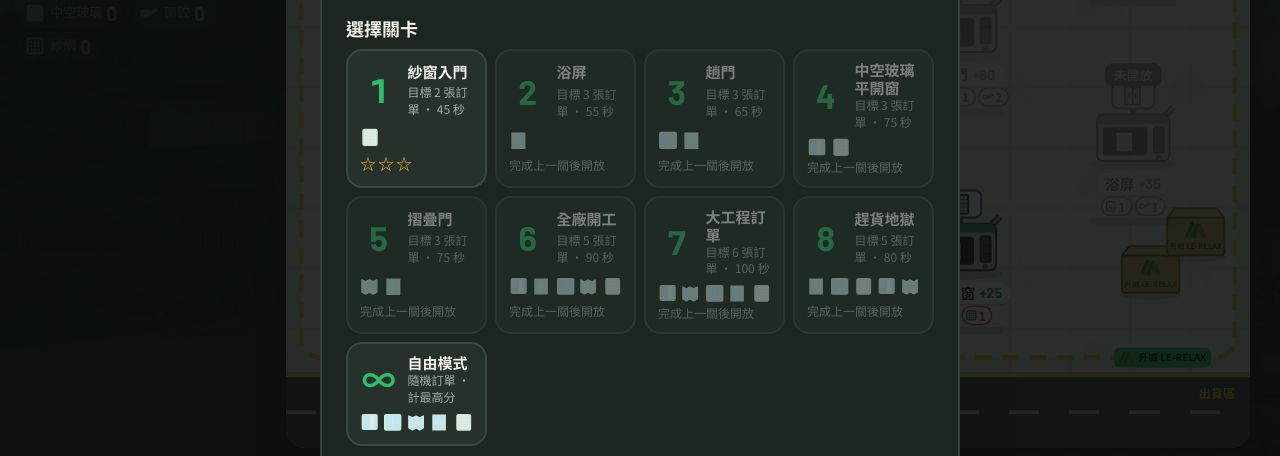
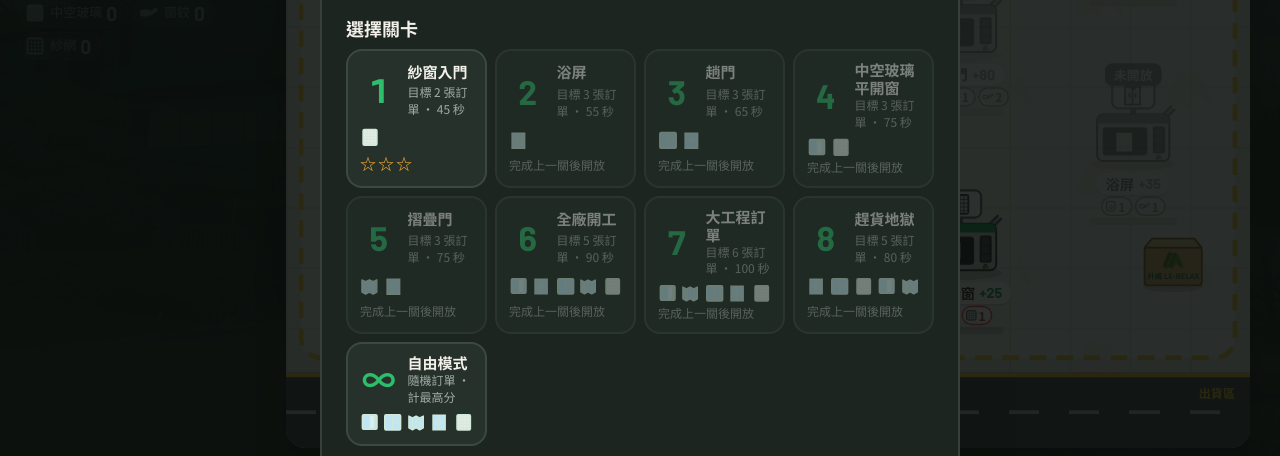
Before and after one commit to cyclondon/FactoryRush, a plain HTML site: page index.html in a window 1280 px wide. Shown: the part 344-800 px from the top of the page. Drawn offline with Linux system fonts and the light colour scheme.

Commit message:
Add files via upload

```diff
--- a/index.html
+++ b/index.html
@@ -295,10 +295,10 @@ function buildFloor() {
     const zones = F.zones.map(([x, y, w, h]) => `<rect x="${x}" y="${y}" width="${w}" height="${h}" rx="26" fill="rgba(255,255,255,.35)" stroke="#f2c230" stroke-width="6" stroke-dasharray="22 14"/>`).join('');
     const ZL = F.zones.map(([x, y, w, h], i) => `<div class="zl" style="left:${x + 30}px;top:${y + h - 15}px">${t('zones')[i]}</div>`).join('');
     const mark = mode === 'L' ? [560, 540, 190] : [500, 715, 110];
-    const boxes = (mode === 'L' ? [[610, 40], [1110, 690], [1170, 640]] : [[30, 728], [44, 812]]).map(([x, y], i) => `<g transform="translate(${x} ${y})"><ellipse cx="38" cy="66" rx="40" ry="7" fill="rgba(60,45,20,.18)"/><rect x="0" y="14" width="76" height="50" rx="4" fill="#d6a868" stroke="#8a6232" stroke-width="2.5"/><path d="M0 14l10-12h56l10 12z" fill="#e6be82" stroke="#8a6232" stroke-width="2.5" stroke-linejoin="round"/><image href="logo.png" x="24" y="19" width="28" height="24"/><text x="38" y="56" text-anchor="middle" font-size="10" font-weight="900" fill="#1f6b3f">升威 LE-RELAX</text></g>`).join('');
+    const boxes = (mode === 'L' ? [[610, 40], [1140, 680]] : [[36, 780]]).map(([x, y], i) => `<g transform="translate(${x} ${y})"><ellipse cx="38" cy="66" rx="40" ry="7" fill="rgba(60,45,20,.18)"/><rect x="0" y="14" width="76" height="50" rx="4" fill="#d6a868" stroke="#8a6232" stroke-width="2.5"/><path d="M0 14l10-12h56l10 12z" fill="#e6be82" stroke="#8a6232" stroke-width="2.5" stroke-linejoin="round"/><image href="logo.png" x="24" y="19" width="28" height="24"/><text x="38" y="56" text-anchor="middle" font-size="10" font-weight="900" fill="#1f6b3f">升威 LE-RELAX</text></g>`).join('');
     const banners = F.zones.filter(z => z[2] > 300).map(([x, y, w, h]) => `<g transform="translate(${x + w - 160} ${y + h - 13})"><rect width="128" height="26" rx="6" fill="#2ebd6b"/><image href="logo.png" x="6" y="4" width="21" height="18"/><text x="32" y="18" font-size="13" font-weight="900" fill="#08140d">升威 LE-RELAX</text></g>`).join('');
     $('floor').style.width = F.w + 'px'; $('floor').style.height = F.h + F.road + 'px'; $('floor').classList.toggle('pt', mode === 'P');
-    $('floor').innerHTML = `<svg class="deco" viewBox="0 0 ${F.w} ${F.h}">${zones}<image href="logo.png" x="${mark[0]}" y="${mark[1]}" width="${mark[2]}" height="${mark[2] * .86}" opacity=".16"/><text x="${mark[0] + mark[2] / 2}" y="${mark[1] + mark[2] * .86 + 34}" text-anchor="middle" font-size="${mark[2] / 6.5}" font-weight="900" fill="#2a6b45" opacity=".22">升威 LE-RELAX</text>${belts}${boxes}${banners}</svg>${ZL}<div class="road" id="road" style="top:${F.h}px;width:${F.w}px;height:${F.road}px"><span class="rl">${t('dispatch')}</span></div>` + S.map(s => `<button class="m idle" id="m-${s.id}" data-id="${s.id}" style="left:${pos(s)[0]}px;top:${pos(s)[1]}px" aria-label="${nm(s)}">
+    $('floor').innerHTML = `<svg class="deco" viewBox="0 0 ${F.w} ${F.h}">${zones}<image href="logo.png" x="${mark[0]}" y="${mark[1]}" width="${mark[2]}" height="${mark[2] * .86}" opacity=".16"/><text x="${mark[0] + mark[2] / 2}" y="${mark[1] + mark[2] * .86 + 34}" text-anchor="middle" font-size="${mark[2] / 6.5}" font-weight="900" fill="#2a6b45" opacity=".22">升威 LE-RELAX</text>${belts}${boxes}</svg>${ZL}<div class="road" id="road" style="top:${F.h}px;width:${F.w}px;height:${F.road}px"><span class="rl">${t('dispatch')}</span></div>` + S.map(s => `<button class="m idle" id="m-${s.id}" data-id="${s.id}" style="left:${pos(s)[0]}px;top:${pos(s)[1]}px" aria-label="${nm(s)}">
       <span class="bub"></span>${machine(s)}
       <span class="tag">${nmS(s)}${s.pts ? `<span class="pts">+${s.pts}</span>` : ''}</span>
       <span class="need">${Object.entries(s.inp).map(([k, v]) => `<span data-k="${k}">${ic(k)}${v}</span>`).join('')}</span>
```
